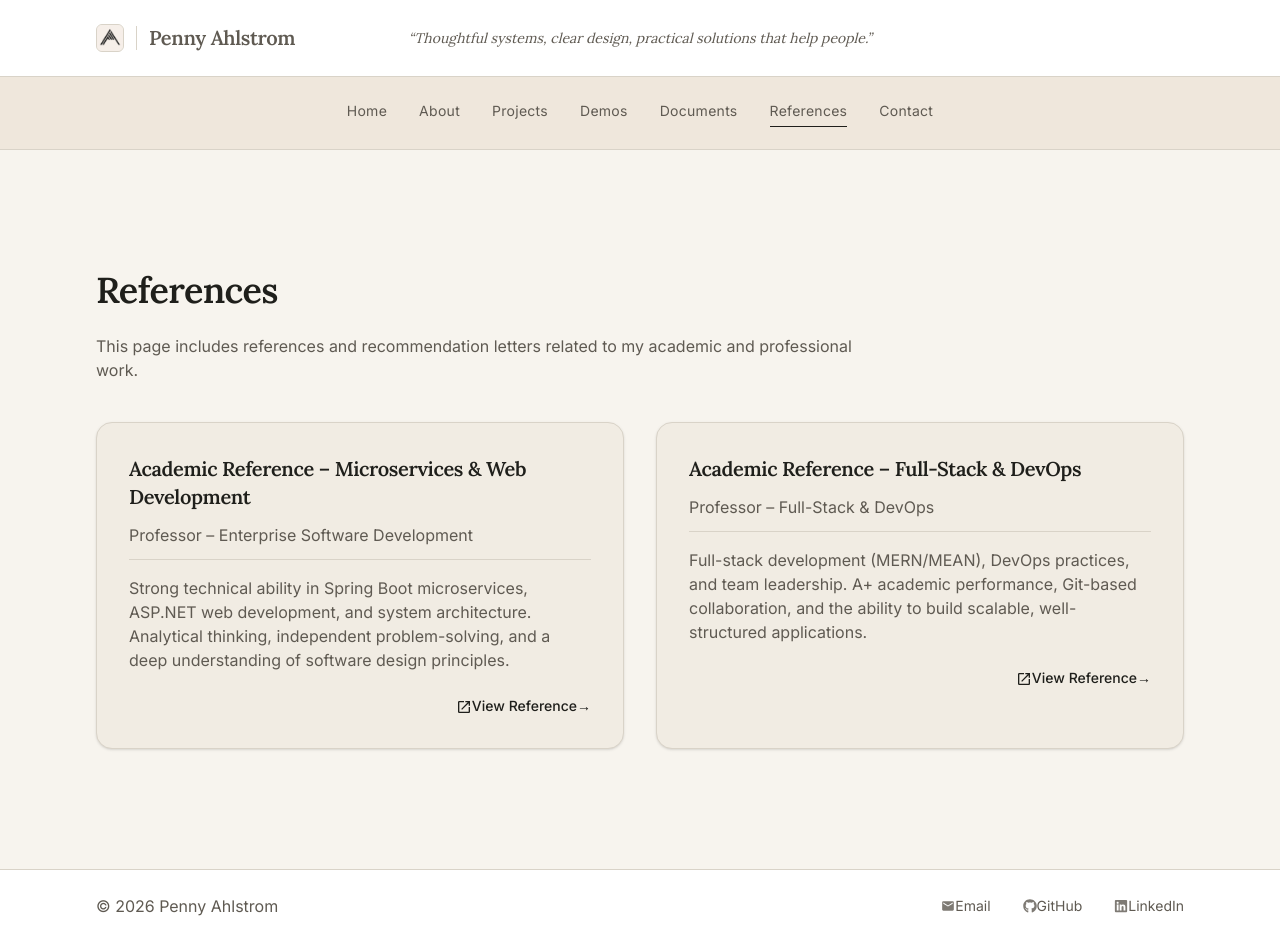
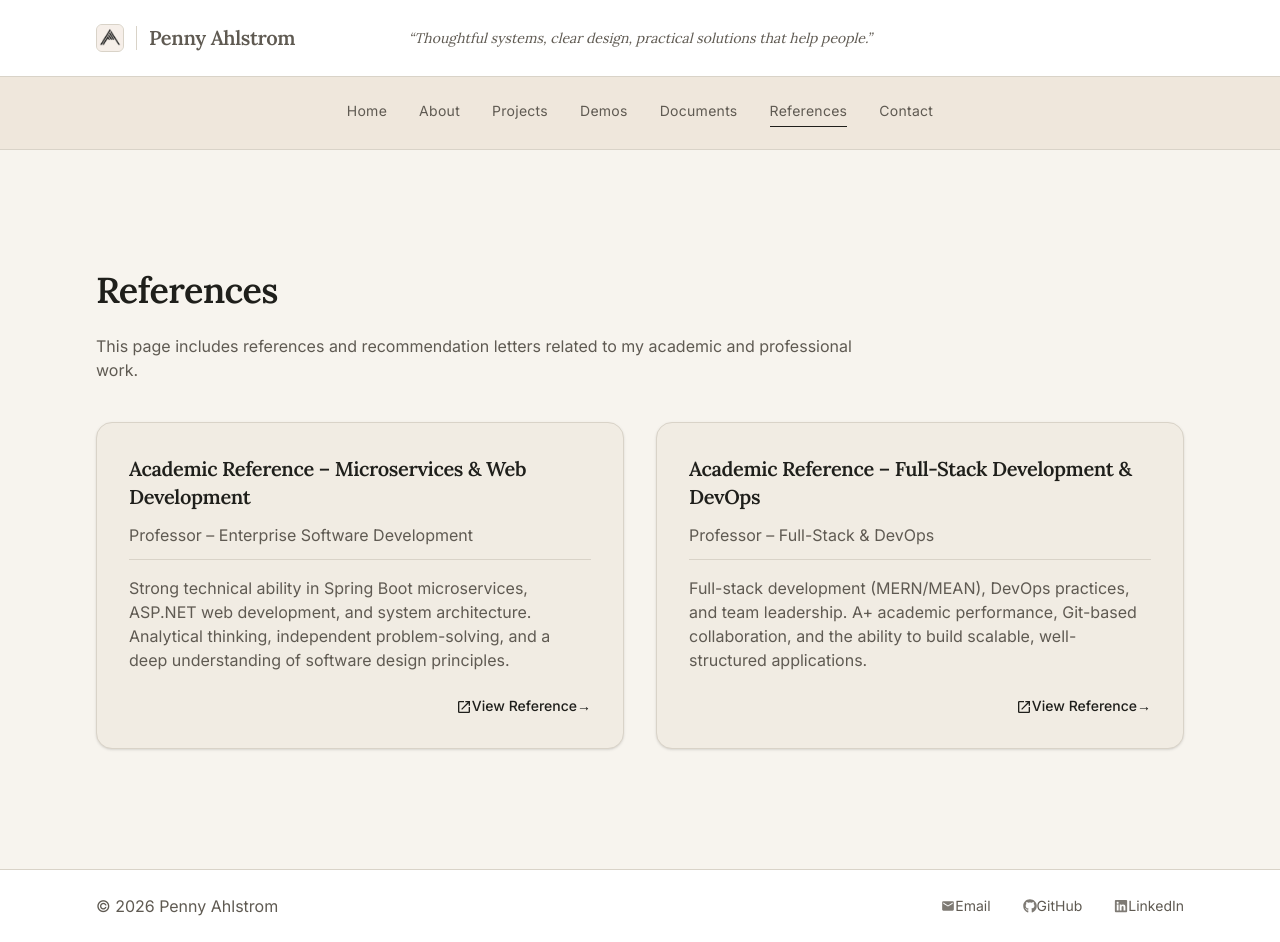
Before and after one commit to PennyAhlstrom/my-portfolio, a Next.js app: page /references in a window 1280 px wide. Built offline with nearby package versions, Linux system fonts and the light colour scheme.

Commit message:
update one of the reference headings

```diff
--- a/components/references/ReferenceGrid.tsx
+++ b/components/references/ReferenceGrid.tsx
@@ -11,7 +11,7 @@ export default function ReferenceGrid() {
           />
 
           <ReferenceCard
-            title="Academic Reference – Full-Stack & DevOps"
+            title="Academic Reference – Full-Stack Development & DevOps"
             description="Full-stack development (MERN/MEAN), DevOps practices, and team leadership. A+ academic performance, Git-based collaboration, and the ability to build scalable, well-structured applications."
             author="Professor – Full-Stack & DevOps"
             href="/docs/references/reference-letter-2.pdf"
```
